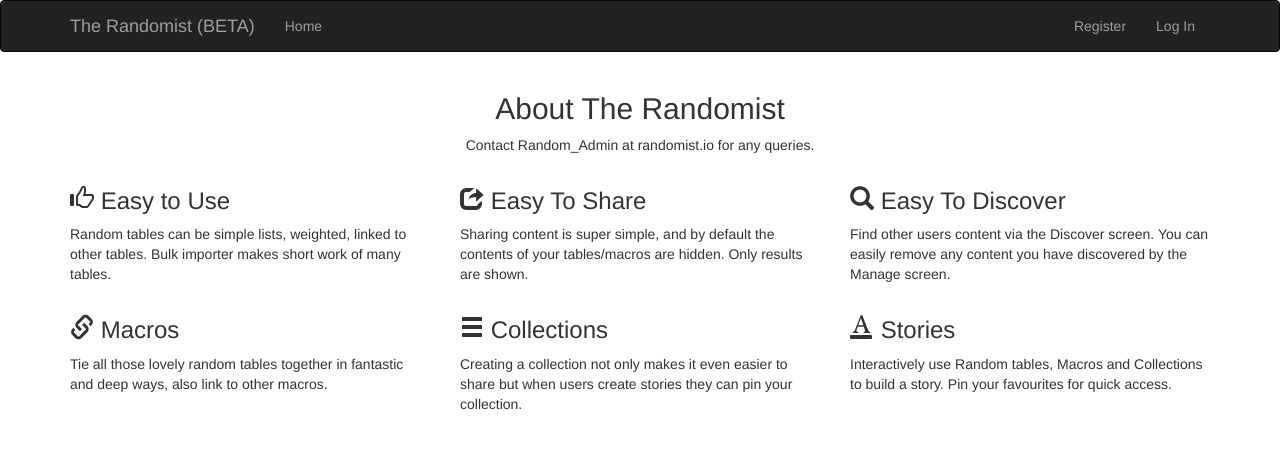
After one commit to ukblumf/randomise-it, a Flask app: page /about in a window 1280 px wide. The commit adds this page. Shown: the top 449 px of the page. Run offline with Flask 2, Linux system fonts and the light colour scheme; parts of the project's set-up code (start-up, migrations or seed data) failed here and were passed over; some libraries are stand-ins or nearby versions.

Commit message:
Added an About page

```diff
--- a/app/main/views.py
+++ b/app/main/views.py
@@ -62,6 +62,11 @@ def index():
     return render_template('index.html', tables=tables, macro_list=macros, collections=collection_list,
                            public_collections=public_collections, public_macros=public_macros,
                            public_tables=public_tables, stories=stories, tags=tags)
+
+
+@main.route('/about', methods=['GET'])
+def about():
+    return render_template('about.html')
 
 
 @main.route('/user/<username>')
--- /dev/null
+++ b/app/templates/about.html
@@ -0,0 +1,47 @@
+{% extends "base.html" %}
+{% import "bootstrap/wtf.html" as wtf %}
+
+{% block title %}{{ SITE_TITLE }} - About{% endblock %}
+
+{% block page_content %}
+    <div class="row">
+        <div class="container">
+            <div class="intro">
+                <h2 class="text-center">About The Randomist</h2>
+                <p class="text-center">Contact Random_Admin at randomist.io for any queries.</p>
+            </div>
+            <div class="row features">
+                <div class="col-md-4 col-sm-6 item">
+                    <h3 class="name"><i class="glyphicon glyphicon-thumbs-up icon"></i> Easy to Use</h3>
+                    <p class="description">Random tables can be simple lists, weighted, linked to other tables.&nbsp;Bulk
+                        importer makes short work of many tables.</p>
+                </div>
+                <div class="col-md-4 col-sm-6 item">
+                    <h3 class="name"><i class="glyphicon glyphicon-share icon"></i> Easy To Share</h3>
+                    <p class="description">Sharing content is super simple, and by default the contents of your
+                        tables/macros are hidden. Only results are shown.</p>
+                </div>
+                <div class="col-md-4 col-sm-6 item">
+                    <h3 class="name"><i class="glyphicon glyphicon-search icon"></i> Easy To Discover</h3>
+                    <p class="description">Find other users content via the Discover screen. You can easily remove any
+                        content you have discovered by the Manage screen.</p>
+                </div>
+                <div class="col-md-4 col-sm-6 item">
+                    <h3 class="name"><i class="glyphicon glyphicon-link icon"></i> Macros</h3>
+                    <p class="description">Tie all those lovely random tables together in fantastic and deep ways, also
+                        link to other macros.</p>
+                </div>
+                <div class="col-md-4 col-sm-6 item">
+                    <h3 class="name"><i class="glyphicon glyphicon-menu-hamburger icon"></i> Collections</h3>
+                    <p class="description">Creating a collection not only makes it even easier to share but when users
+                        create stories they can pin your collection.</p>
+                </div>
+                <div class="col-md-4 col-sm-6 item">
+                    <h3 class="name"><i class="glyphicon glyphicon-text-color icon"></i> Stories</h3>
+                    <p class="description">Interactively use Random tables, Macros and Collections to build a story. Pin
+                        your favourites for quick access.</p>
+                </div>
+            </div>
+        </div>
+    </div>
+{% endblock %}
--- a/app/templates/base.html
+++ b/app/templates/base.html
@@ -44,7 +44,7 @@
                     <span class="icon-bar"></span>
                     <span class="icon-bar"></span>
                 </button>
-                <a class="navbar-brand" href="{{ url_for('main.index') }}">{{ SITE_TITLE }}</a>
+                <a class="navbar-brand" href="{{ url_for('main.about') }}">{{ SITE_TITLE }}</a>
             </div>
             <div class="navbar-collapse collapse">
                 <ul class="nav navbar-nav">
```
